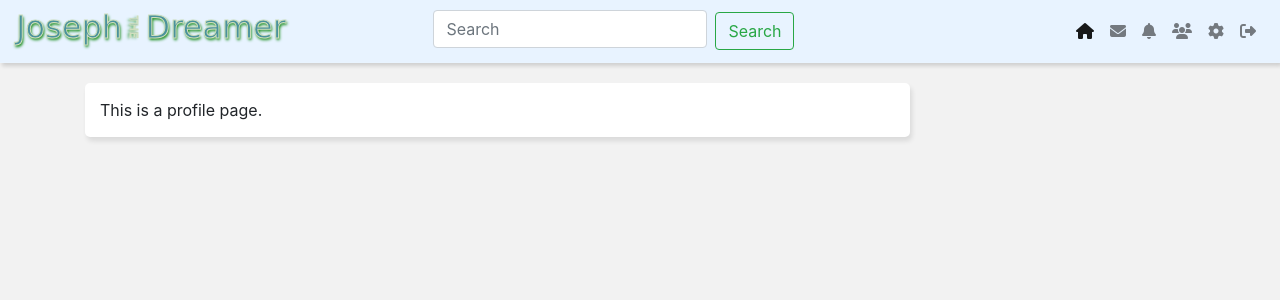
After one commit to jbernadas/JosephTheDreamer-Social-Network, a PHP site: a page that uses profile.php in a window 1280 px wide. The commit adds this page. Shown: the top 300 px of the page. Run offline with PHP 8.4, Linux system fonts and the light colour scheme; the visitor is signed in with stand-in values (Sample User, id 1); data that the repository does not hold is empty; some libraries are stand-ins or nearby versions; some web fonts are replaced.

Commit message:
Added profile.php and made this folder load with apache2 as josephthedreamer.local

```diff
--- a/assets/css/style.css
+++ b/assets/css/style.css
@@ -24,6 +24,7 @@ body {
 }
 .post-form textarea {
   width: 100%;
+  padding: 5px;
   border-radius: 4px;
   border: 1px solid #d3d3d3;
 }
--- a/includes/header.php
+++ b/includes/header.php
@@ -36,7 +36,7 @@
     <nav class="navbar navbar-expand-lg navbar-light bg-light">
 
     <div id="brand-straight">
-      <h1>Joseph <small>the</small> Dreamer</h1>
+      <a href="/"><h1>Joseph <small>the</small> Dreamer</h1></a>
     </div>
     <button class="navbar-toggler" type="button" data-toggle="collapse" data-target="#navbarTogglerDemo03" aria-controls="navbarTogglerDemo03" aria-expanded="false" aria-label="Toggle navigation">
       <span class="navbar-toggler-icon"></span>
--- /dev/null
+++ b/profile.php
@@ -0,0 +1,15 @@
+<?php
+include("includes/header.php");
+?>
+    <div class="user-details container">
+      <div class="row">
+
+        <div class="col-md-9">
+          <div class="main-column">
+            This is a profile page.
+          </div>
+        </div>
+      </div>
+    </div>
+  </body>
+</html>
```
Also changed, not shown: index.php (+3 -4 lines), .htaccess (added).
